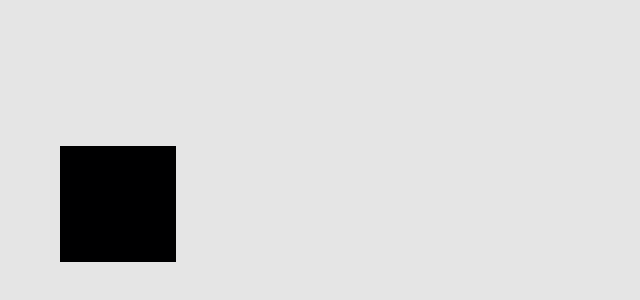
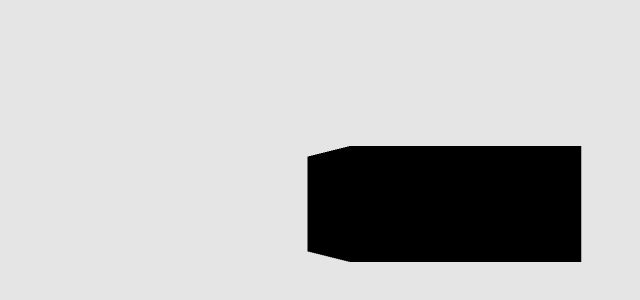
Before and after one commit to ManuelAvanzi/three, a plain HTML site: page index.html in a window 1280 px wide. Shown: the part 196-496 px from the top of the page, without its empty margins (522-1162 px from the left). Drawn offline with nearby package versions, Linux system fonts and the light colour scheme.

Commit message:
how to move and scale the mesh

```diff
--- a/index.html
+++ b/index.html
@@ -40,13 +40,17 @@
 
         // aggiungo un elemento geometrico
 
-        var geometry = new THREE.BoxGeometry(1,1,1);
+        var geometry = new THREE.BoxGeometry(2,1,1);
         var material = new THREE.MeshLambertMaterial({color: 0x288ba8});
 
 
         // questa è la nostra mesh che riceve in input geometry e material
         var mesh=new THREE.Mesh(geometry,material);
 
+
+        // muovere la mesh
+
+        mesh.position.x=3;
 
 
 
```
